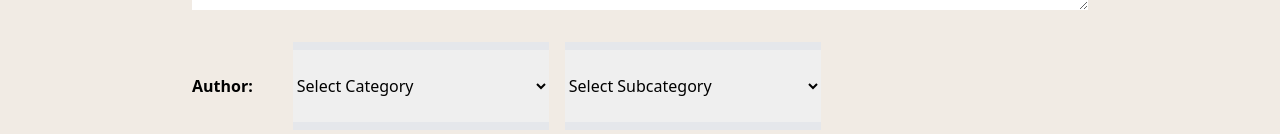
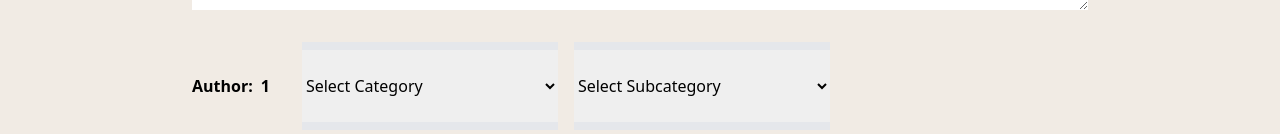
Before and after one commit to Algorithm-Allies/valleyNews, a React (Vite) app in the folder client/: page /createarticle in a window 1280 px wide. Shown: the part 666-800 px from the top of the page. Built offline with nearby package versions, Linux system fonts and the light colour scheme; sample sign-in values are in the browser's storage.

Commit message:
userId for Author

```diff
--- a/client/src/pages/CreateArticle.jsx
+++ b/client/src/pages/CreateArticle.jsx
@@ -6,7 +6,7 @@ import {useUser} from "../hooks/useUserContext";
 export default function CreateArticle() {
   const now = new Date();
   const dateString = now.toLocaleDateString('en-GB'); //dd/MM/yyyy
-  const {businessId, author} = useUser();
+  const {businessId, userId} = useUser();
   console.log("UserInfo's Business ID from useUser:", businessId);
   const initialFormData = [{
     "source": "source1",
@@ -15,7 +15,7 @@ export default function CreateArticle() {
     "subHeading": "",
     "category": "",
     "subcategory": "",
-    "author": author,
+    "author": userId,
     "date": dateString,
     "datetime": now,
     "img": {
```
